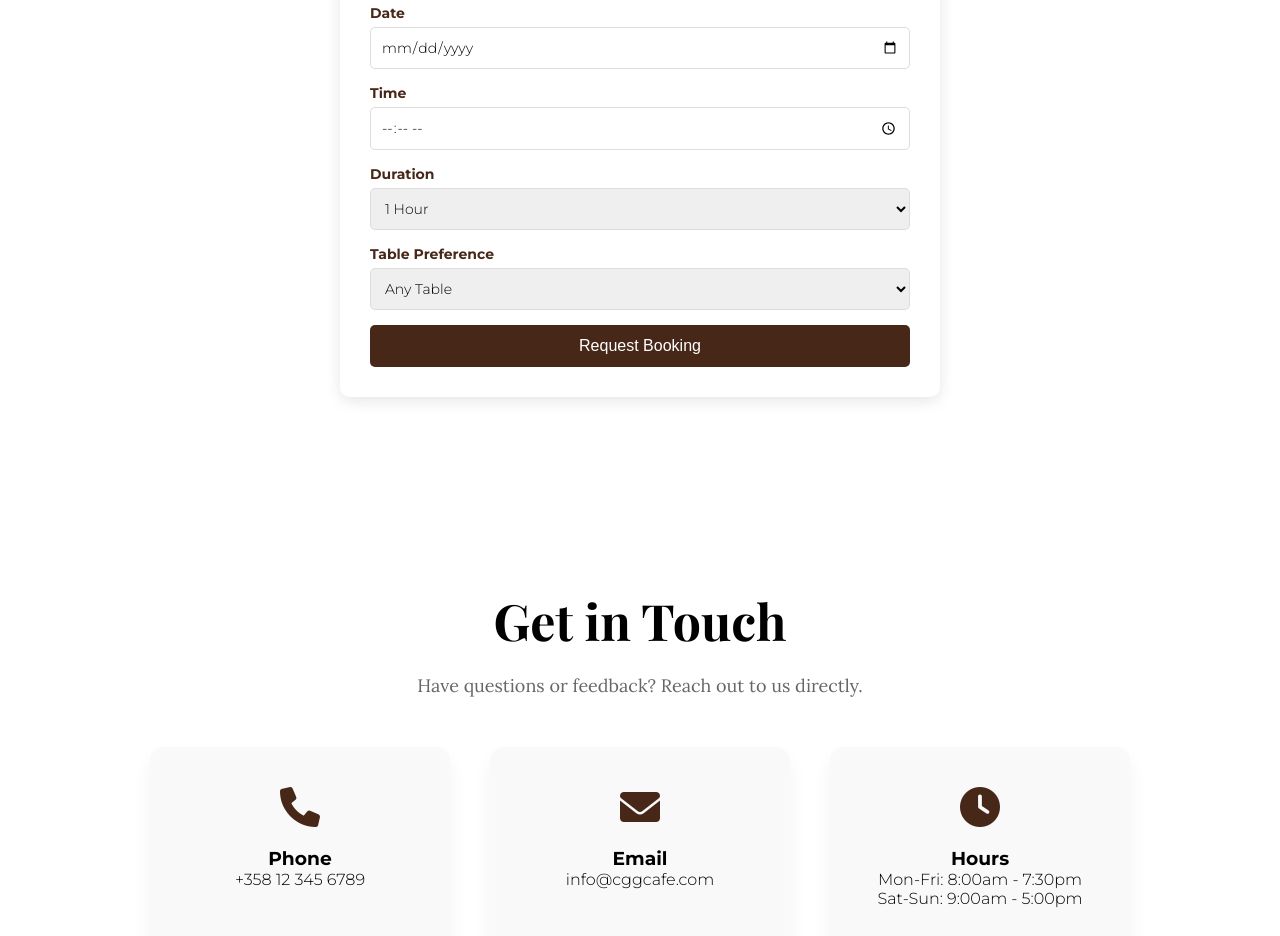
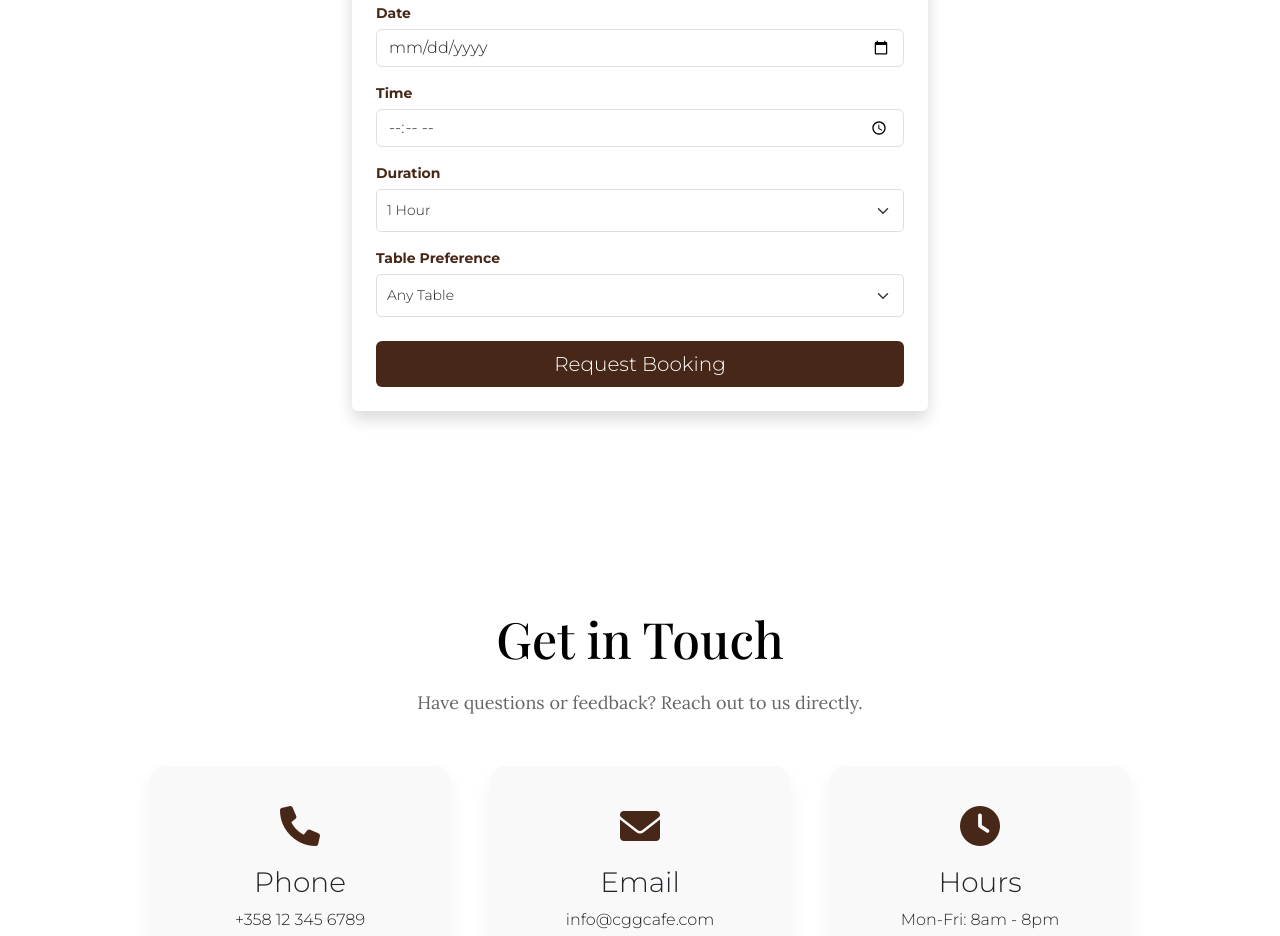
Before and after one commit to subhanjanshah/Team3StaticWebsiteProject, a plain HTML site: page help.html in a window 1280 px wide. Shown: the part 553-1489 px from the top of the page. Drawn offline with nearby package versions, Linux system fonts and the light colour scheme; a web font is replaced by a local one.

Commit message:
added bootstrap in help.html

```diff
--- a/help.html
+++ b/help.html
@@ -3,30 +3,30 @@
 <head>
     <title>Need Help - CGG Cafe</title>
     <meta charset="UTF-8">
+
+    <link href="https://cdn.jsdelivr.net/npm/bootstrap@5.3.0/dist/css/bootstrap.min.css" rel="stylesheet">
+
     <link rel="stylesheet" href="project.css">
+
     <link href="https://fonts.googleapis.com/css2?family=Lora:ital,wght@0,400..700;1,400..700&family=Montserrat:wght@300;700&family=Playfair+Display:ital,wght@0,400..900;1,400..900&display=swap" rel="stylesheet">
     <link rel="stylesheet" href="https://cdnjs.cloudflare.com/ajax/libs/font-awesome/6.0.0/css/all.min.css">
 
     <style>
-        /* Specific styles for the static booking form */
-        .static-booking-container {
-            max-width: 600px;
-            margin: 40px auto;
-            padding: 30px;
-            background: white;
-            border-radius: 10px;
-            box-shadow: 0 4px 15px rgba(0,0,0,0.1);
+        .btn-coffee {
+            background-color: #472717;
+            color: white;
+            border: none;
         }
-        .form-group { margin-bottom: 15px; }
-        .form-label { display: block; margin-bottom: 5px; font-weight: bold; }
-        .form-input, .form-select {
-            width: 100%; padding: 10px; border: 1px solid #ddd; border-radius: 5px;
-            box-sizing: border-box;
+        .btn-coffee:hover {
+            background-color: #5d3a28;
+            color: white;
         }
-        .submit-btn {
-            width: 100%; padding: 12px; background: #472717; color: white; border: none; border-radius: 5px; font-size: 16px; cursor: pointer;
+        html {
+            scroll-behavior: smooth;
         }
-        .submit-btn:hover { background: #5d3a28; }
+        a {
+            text-decoration: none;
+        }
     </style>
 </head>
 <body>
@@ -44,7 +44,7 @@
 
         <div class="nav-side nav-right">
             <a href="https://maps.google.com" target="_blank" class="nav-item"><i class="fas fa-map-marked-alt"></i> Find Us</a>
-            <a href="help.html" class="nav-item" style="color: #d7ccc8;"><i class="fas fa-info-circle"></i> Need Help</a>
+            <a href="#contact-section" class="nav-item" style="color: #d7ccc8;"><i class="fas fa-info-circle"></i> Need Help</a>
         </div>
     </nav>
 
@@ -55,21 +55,23 @@
         </div>
     </div>
 
-    <div class="static-booking-container">
-        <h2 style="text-align: center; margin-bottom: 20px;">Book a Table</h2>
+    <div class="container mt-5 mb-5" style="max-width: 600px;">
+        <div class="card shadow p-4 border-0">
+            <h2 class="text-center mb-4" style="font-family: 'Playfair Display', serif;">Book a Table</h2>
 
-        <div class="form-group">
-            <label class="form-label">Date</label>
-            <input type="date" class="form-input">
+            <form>
+                <div class="mb-3">
+                    <label class="form-label fw-bold">Date</label>
+                    <input type="date" class="form-control">
                 </div>
 
-        <div class="form-group">
-            <label class="form-label">Time</label>
-            <input type="time" class="form-input">
+                <div class="mb-3">
+                    <label class="form-label fw-bold">Time</label>
+                    <input type="time" class="form-control">
                 </div>
 
-        <div class="form-group">
-            <label class="form-label">Duration</label>
+                <div class="mb-3">
+                    <label class="form-label fw-bold">Duration</label>
                     <select class="form-select">
                         <option value="1">1 Hour</option>
                         <option value="2">2 Hours</option>
@@ -77,8 +79,8 @@
                     </select>
                 </div>
 
-        <div class="form-group">
-            <label class="form-label">Table Preference</label>
+                <div class="mb-4">
+                    <label class="form-label fw-bold">Table Preference</label>
                     <select class="form-select">
                         <option value="Any">Any Table</option>
                         <option value="Window">Window Seat</option>
@@ -86,10 +88,11 @@
                     </select>
                 </div>
 
-        <button class="submit-btn">Request Booking</button>
+                <button type="button" class="btn btn-coffee w-100 py-2 fs-5">Request Booking</button>
+            </form>
         </div>
-
-    <div class="contact-container">
+    </div>
+    <div id="contact-section" class="contact-container">
         <h2 style="text-align: center;">Get in Touch</h2>
         <p style="font-family: 'Lora', serif; font-size: 18px; color: #666; margin-top: 10px; text-align: center;">Have questions or feedback? Reach out to us directly.</p>
 
@@ -107,7 +110,7 @@
             <div class="contact-card">
                 <i class="fas fa-clock"></i>
                 <h3>Hours</h3>
-                <p>Mon-Fri: 8:00am - 7:30pm<br>Sat-Sun: 9:00am - 5:00pm</p>
+                <p>Mon-Fri: 8am - 8pm<br>Sat-Sun: 9am - 9pm</p>
             </div>
         </div>
     </div>
```
Lines whose indentation alone changed are shown as unchanged.
